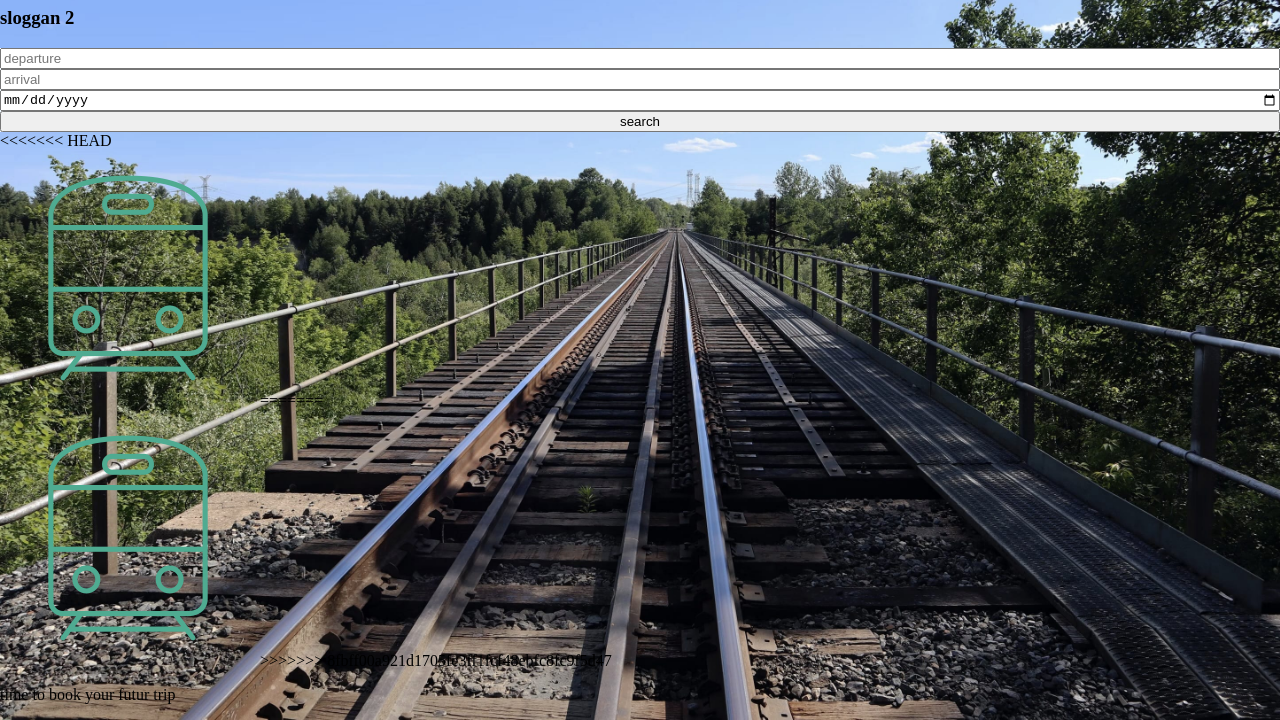
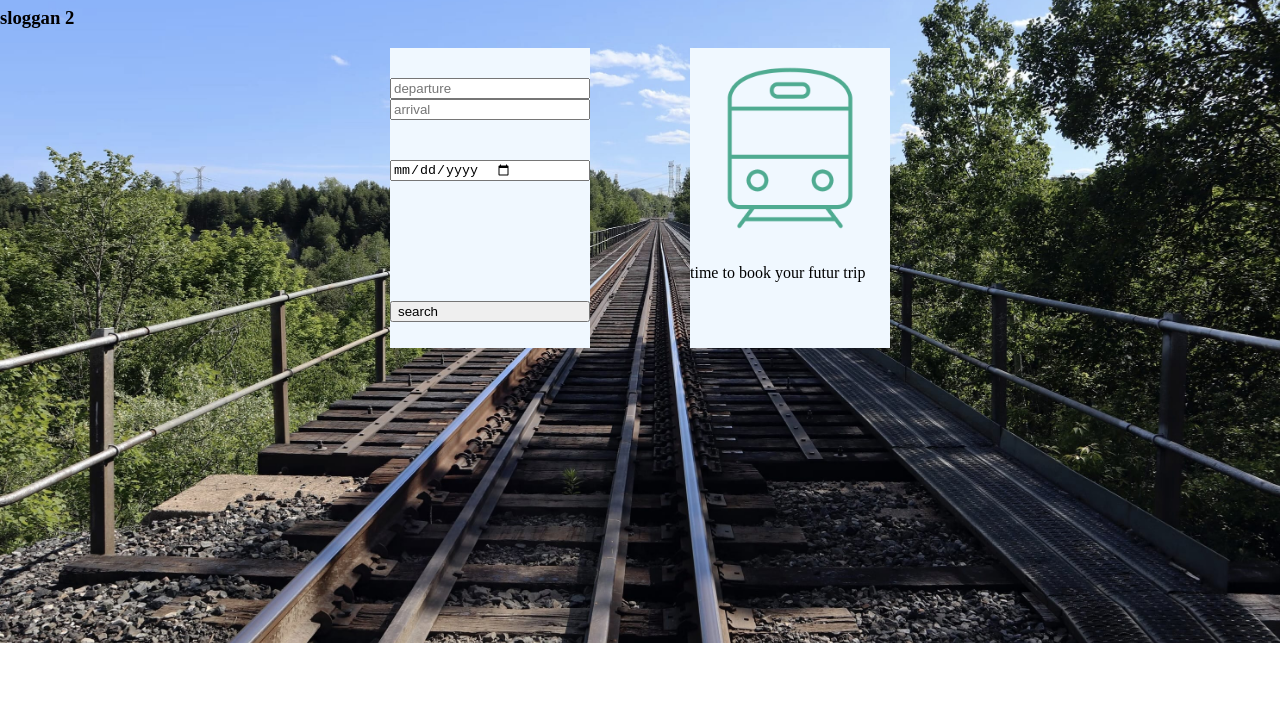
Before and after one commit to Lucius-Cesar/tickethack-frontend, a plain HTML site: page index.html in a window 1280 px wide. Shown: the part 157-877 px from the top of the page. After the commit the page ends 800 px from the top, so only its background shows below. Drawn offline with Linux system fonts and the light colour scheme.

Commit message:
css second step

```diff
--- a/index.html
+++ b/index.html
@@ -19,22 +19,17 @@
             <div>
             <h1 id = "sloggan1"> sloggan 1</h1>
             <h3 id = "sloggan2"> sloggan 2 </h3>
-            <div id ="book ">
-                <div class = "reservation ">
-                   <input type="text" id ="departure" placeholder="departure">
-                   <input type="text" id ="arrival" placeholder="arrival" >
-                   <input id = "date"type="Date" placeholder="">
-                   <button id = "search"> search </button>
+            <div id="content">
+                <div class="block" id ="book ">
+                       <input type="text" id ="departure" placeholder="departure">
+                       <input type="text" id ="arrival" placeholder="arrival" >
+                       <input id = "date"type="Date" placeholder="">
+                       <button id = "search"> search </button>
                 </div>
-            </div>
-<<<<<<< HEAD
-            <div id="result">
-                <img id = "imagetrain" src="images/train.png" alt="train drawing ">
-=======
-            <div>
-                <img id = "imagetrain" src="images/train.png" alt="train drawing">
->>>>>>> 8fbff00a921d1705fe3ff1fcf48ebfc8fc9f5d47
-                <p id = "slogganaffichage"> time to book your futur trip  </p>
+                <div class="block" id="result">
+                    <img id = "imagetrain" src="images/train.png" alt="train drawing ">
+                    <p id = "slogganaffichage"> time to book your futur trip  </p>
+                </div>
             </div>
             </div>
 
--- a/style.css
+++ b/style.css
@@ -1,23 +1,46 @@
 
 
-  #header{
+#header{
     display: flex;
     flex-direction: row;
     justify-content: space-around;
     background-color: white;
-  }
+}
 
-  body{
+body{
     background-image: url("images/background.jpg");
     background-size: cover;
     padding: 0;
     margin : 0;
 }
 
-.reservation{
+#content{
   display :flex;
-  flex-direction :column;
+  width: 100vw;
+  flex-direction :row;
+  align-items: center;
+  justify-content: center;
+}
+
+.block {
+  display: flex;
+  height: 300px;
+  width: 200px;
+  flex-direction: column;
   background-color: aliceblue;
-  height: ;
-  width: ;
+  margin: 0 50px;
 }
+
+#departure{
+  display: flex;
+  margin-top :15%;
+}
+
+#date{
+  display:flex;
+  margin-top: 20%;
+}
+ #search{
+  display: flex;
+  margin-top: 60%;
+ }
```
